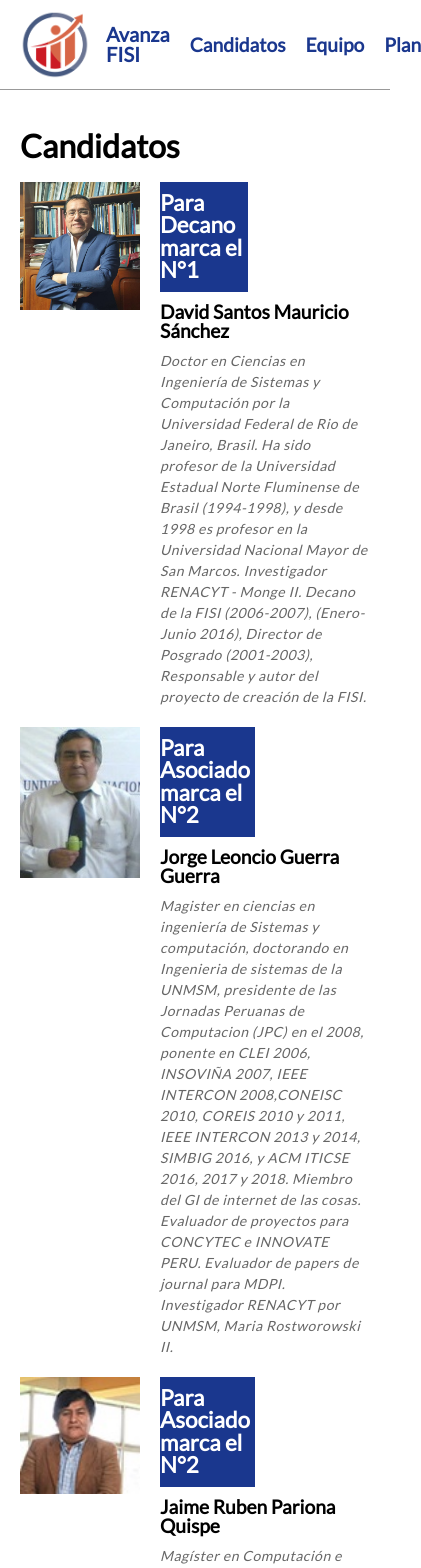
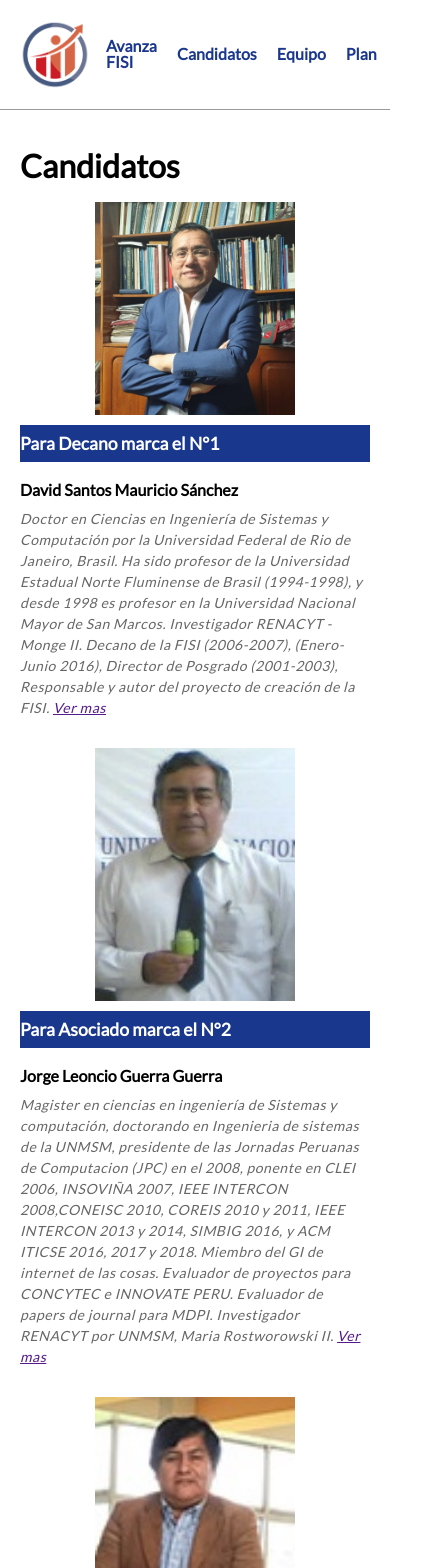
Before and after one commit to Dede1421/Campaign, a Vue app: page /candidatos in a window 390 px wide. Shown: the top 1568 px of the page, 421 px wide, since content can reach past the window. Built offline with nearby package versions, Linux system fonts and the light colour scheme.

Commit message:
Se mejoro diseño de RWD

```diff
--- a/src/components/Header.vue
+++ b/src/components/Header.vue
@@ -1,7 +1,7 @@
 <template>
   <header :class="[isHome ? 'headerFloat' : 'headerBorder']">
     <div class="header">
-      <router-link to="/"
+      <router-link to="/" class="link"
         ><img class="img-title" :src="imageURL" alt="Logo" /><span
           class="logo-name"
           v-bind:class="[isHome ? 'logoNameBlanco' : '']"
@@ -35,7 +35,7 @@ export default {
 </script>
 
 <style lang="scss" >
-a {
+.link {
   text-decoration: none;
   display: flex;
   justify-content: center;
@@ -80,4 +80,18 @@ a {
     width: 70px;
   }
 }
+
+@media (max-width: 750px) {
+  .header {
+    padding: 20px;
+  }
+  .logo-name {
+    font-size: 1rem;
+    width: 50%;
+  }
+
+  .img-title {
+    width: 60px;
+  }
+}
 </style>
--- a/src/components/Nav.vue
+++ b/src/components/Nav.vue
@@ -35,4 +35,12 @@ export default {
     text-decoration: none;
   }
 }
+
+@media (max-width: 750px) {
+  .nav {
+    a {
+      font-size: 1rem;
+    }
+  }
+}
 </style>
--- a/src/views/Candidates/Candidates.vue
+++ b/src/views/Candidates/Candidates.vue
@@ -17,12 +17,13 @@
           Investigador RENACYT - Monge II. Decano de la FISI (2006-2007),
           (Enero-Junio 2016), Director de Posgrado (2001-2003), Responsable y
           autor del proyecto de creación de la FISI.
+          <a href="" class="see">Ver mas</a>
         </p>
       </div>
     </div>
     <div class="candidate">
       <div class="img-candidate">
-        <img src="./jorge2012.jpg" alt="David" />
+        <img src="./jorge2012.jpg" alt="Jorge" />
       </div>
       <div class="description-candidate">
         <h2 class="vote voteWidth2">Para Asociado marca el N°2</h2>
@@ -36,13 +37,13 @@
           y 2018. Miembro del GI de internet de las cosas. Evaluador de
           proyectos para CONCYTEC e INNOVATE PERU. Evaluador de papers de
           journal para MDPI. Investigador RENACYT por UNMSM, Maria Rostworowski
-          II.
+          II. <a href="" class="see">Ver mas</a>
         </p>
       </div>
     </div>
     <div class="candidate">
       <div class="img-candidate">
-        <img src="./candidato3.jpg" alt="David" />
+        <img src="./candidato3.jpg" alt="Jaime" />
       </div>
       <div class="description-candidate">
         <h2 class="vote voteWidth2">Para Asociado marca el N°2</h2>
@@ -55,7 +56,7 @@
           Lenguajes, Sistemas Embebidos y Agentes de Software Inteligentes. Ha
           publicado artículos de Informática Médica en eventos internacionals
           como PAHCE 2010 y PAHCE 2014 (Pan American Health Care Exchanges) y en
-          revistas nacionales.
+          revistas nacionales. <a href="" class="see">Ver mas</a>
         </p>
       </div>
     </div>
@@ -80,17 +81,16 @@ export default {};
 
   .candidate {
     display: flex;
-    padding-bottom: 20px;
+    padding-bottom: 30px;
 
     .description-candidate {
       padding-left: 20px;
-      max-width: 700px;
+      max-width: 720px;
       width: 100%;
 
       p {
         font-style: italic;
         line-height: 1.5;
-        letter-spacing: 0.04;
         letter-spacing: 0.04em;
         font-size: 14px;
         color: rgba(0, 0, 0, 0.6);
@@ -129,4 +129,44 @@ h2 {
 .voteWidth2 {
   width: 45%;
 }
+
+//media queries@
+@media (max-width: 984px) {
+  .img-candidate {
+    display: flex;
+    flex-direction: column;
+    justify-content: center;
+  }
+
+  .vote {
+    font-size: 1.1rem;
+  }
+  h2 {
+    font-size: 1rem;
+  }
+}
+
+@media (max-width: 750px) {
+  .container-candidates {
+    .candidate {
+      display: flex;
+      flex-direction: column;
+      align-items: center;
+
+      .description-candidate {
+        padding-left: 0px;
+      }
+    }
+
+    .voteWidth {
+      width: 100%;
+      margin: 10px 0px;
+    }
+
+    .voteWidth2 {
+      width: 100%;
+      margin: 10px 0px;
+    }
+  }
+}
 </style>
--- a/src/views/Home/Home.vue
+++ b/src/views/Home/Home.vue
@@ -71,6 +71,7 @@ export default {
   height: 120%;
   padding: 0px 20px;
   display: flex;
+  justify-content: space-between;
   align-items: center;
 }
 
@@ -135,4 +136,12 @@ h2 {
   top: 5px;
   color: red;
 }
+
+@media (max-width: 750px) {
+  .content {
+    h1 {
+      font-size: 2rem;
+    }
+  }
+}
 </style>
--- a/src/views/Plan/Plan.vue
+++ b/src/views/Plan/Plan.vue
@@ -301,12 +301,13 @@ export default {
 }
 
 .proposal {
-  height: 220px;
+  height: 260px;
   text-align: center;
   display: flex;
   justify-content: center;
   align-items: center;
   background: #1a378e;
+
   h2 {
     font-size: 2rem;
     padding: 5px 0;
@@ -320,7 +321,7 @@ export default {
 
   li {
     padding: 5px 0;
-    font-size: 1rem;
+    font-size: 1.1rem;
     line-height: 18px;
     color: #fff;
     font-weight: bold;
@@ -356,4 +357,25 @@ export default {
     color: #1a378e;
   }
 }
+
+//media queries@
+@media (max-width: 984px) {
+  .proposal {
+    h2 {
+      font-size: 1.7rem;
+    }
+
+    li {
+      font-size: 14px;
+    }
+  }
+}
+
+@media (max-width: 750px) {
+  .container-plan {
+    .proposals-grid {
+      display: block;
+    }
+  }
+}
 </style>
```
Also changed, not shown: src/components/AvanzaFISILogo.jpg (deleted), 1 other file (tests, documents, lock files or other folders).
